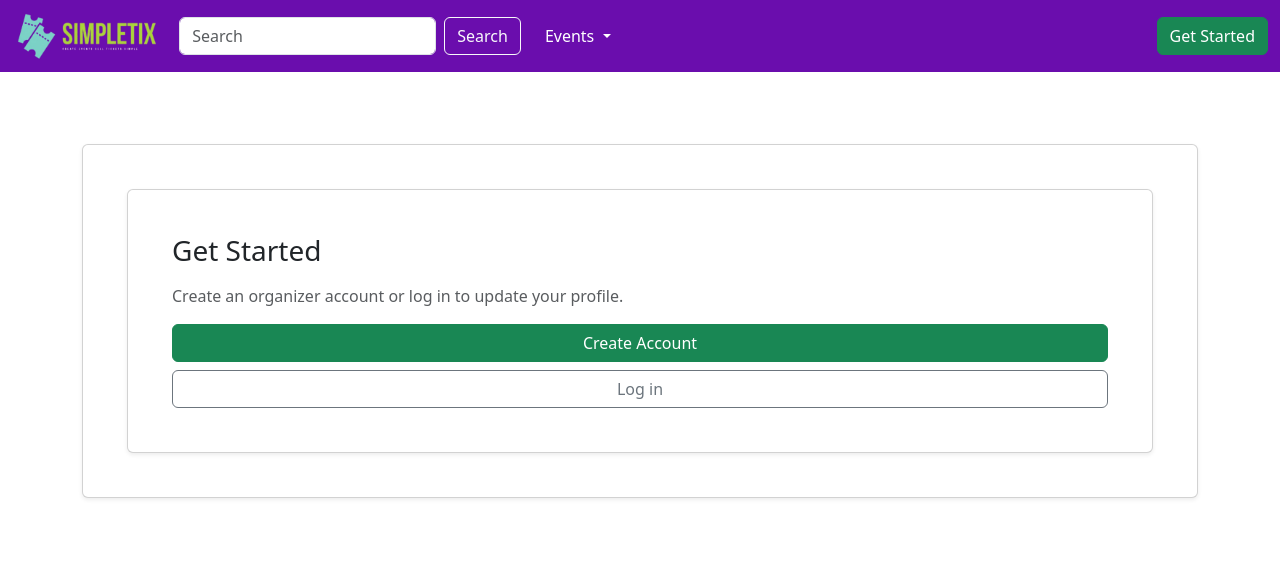
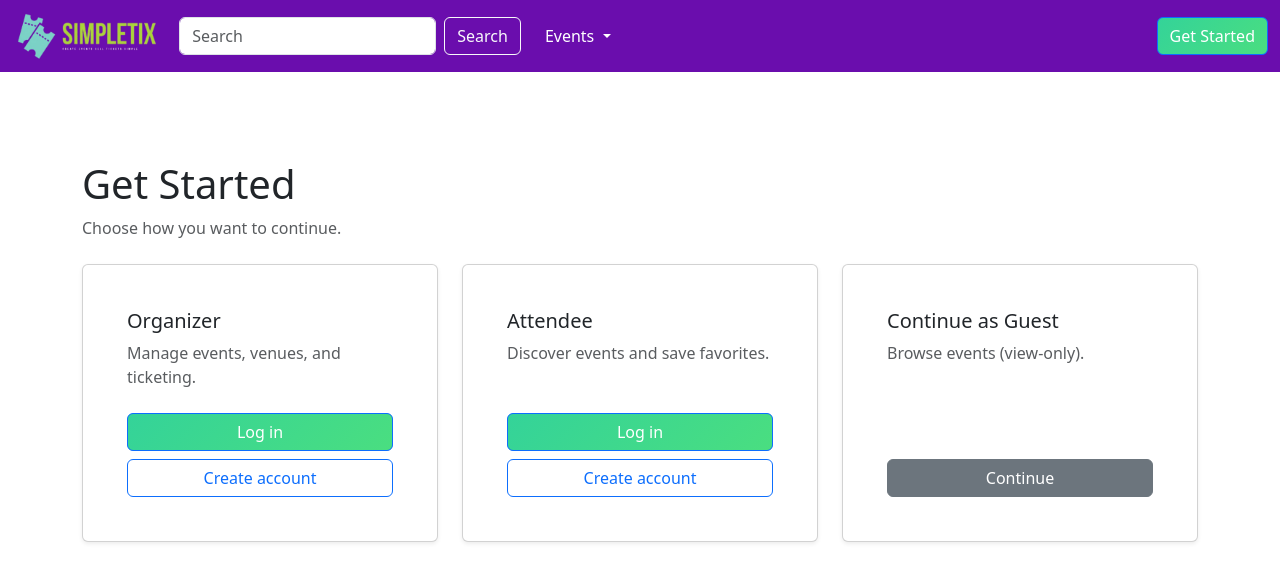
Before and after one commit to gcivil-nyu-org/team1-mon-fall25, a Django app: page /accounts/start/ in a window 1280 px wide. Shown: the top 582 px of the page. Run offline with Django 5.2, Linux system fonts and the light colour scheme.

Commit message:
improved signup page with role

```diff
--- a/simpletix/accounts/templates/accounts/start.html
+++ b/simpletix/accounts/templates/accounts/start.html
@@ -1,26 +1,51 @@
 {% extends "registration/base.html" %}
-{% block title %}Get Started · SimpleTix{% endblock %}
+{% load static %}
+
+{% block title %}Get Started • SimpleTix{% endblock %}
 
 {% block content %}
-<div class="card shadow-sm">
-  <div class="card-body">
-    <div class="card shadow-sm">
-  <div class="card-body">
-    <h3 class="card-title mb-3">Get Started</h3>
-    <p class="text-muted">Create an organizer account or log in to update your profile.</p>
+  <div class="py-3">
+    <h1 class="mb-2">Get Started</h1>
+    <p class="text-muted mb-4">Choose how you want to continue.</p>
 
-    {% if user.is_authenticated %}
-      <a href="{% url 'accounts:profile_edit' %}?next=/" class="btn btn-success w-100">
-        Edit Profile
-      </a>
-    {% else %}
-      <a href="{% url 'accounts:signup' %}?next=/" class="btn btn-success w-100 mb-2">
-        Create Account
-      </a>
-      <a href="{% url 'accounts:login' %}?next=/" class="btn btn-outline-secondary w-100">
-        Log in
-      </a>
-    {% endif %}
+    <div class="row g-4">
+      <div class="col-12 col-md-4">
+        <div class="card h-100 shadow-sm">
+          <div class="card-body d-flex flex-column">
+            <h5 class="card-title">Organizer</h5>
+            <p class="card-text text-muted mb-4">Manage events, venues, and ticketing.</p>
+            <div class="mt-auto d-grid gap-2">
+              <a class="btn btn-primary" href="{% url 'accounts:login' %}?role=organizer">Log in</a>
+              <a class="btn btn-outline-primary" href="{% url 'accounts:signup' %}?role=organizer">Create account</a>
+            </div>
+          </div>
+        </div>
+      </div>
+
+      <div class="col-12 col-md-4">
+        <div class="card h-100 shadow-sm">
+          <div class="card-body d-flex flex-column">
+            <h5 class="card-title">Attendee</h5>
+            <p class="card-text text-muted mb-4">Discover events and save favorites.</p>
+            <div class="mt-auto d-grid gap-2">
+              <a class="btn btn-primary" href="{% url 'accounts:login' %}?role=attendee">Log in</a>
+              <a class="btn btn-outline-primary" href="{% url 'accounts:signup' %}?role=attendee">Create account</a>
+            </div>
+          </div>
+        </div>
+      </div>
+
+      <div class="col-12 col-md-4">
+        <div class="card h-100 shadow-sm">
+          <div class="card-body d-flex flex-column">
+            <h5 class="card-title">Continue as Guest</h5>
+            <p class="card-text text-muted mb-4">Browse events (view-only).</p>
+            <div class="mt-auto d-grid">
+              <a class="btn btn-secondary" href="{% url 'accounts:guest_entry' %}">Continue</a>
+            </div>
+          </div>
+        </div>
+      </div>
+    </div>
   </div>
-</div>
 {% endblock %}
--- a/simpletix/accounts/urls.py
+++ b/simpletix/accounts/urls.py
@@ -2,6 +2,7 @@ from django.urls import path
 from . import views
 from django.contrib.auth.views import LoginView, LogoutView
 from django.urls import path, reverse_lazy
+from django.contrib.auth import views as auth_views
 
 app_name = "accounts"
 
@@ -9,6 +10,10 @@ urlpatterns = [
     path("start/", views.start, name="start"),
     path("signup/", views.signup, name="signup"),
     path("profile/edit/", views.profile_edit, name="profile_edit"),
-    path("login/", LoginView.as_view(template_name="registration/login.html"), name="login"),
+    path("login/", auth_views.LoginView.as_view(template_name="accounts/login.html"), name="login"),
     path("logout/", views.logout_then_home, name="logout"),
+        # New: Auth Hub + role pick + guest entry
+    path("start/", views.GetStartedView.as_view(), name="start"),
+    path("pick/<str:role>/", views.pick_role, name="pick_role"),
+    path("guest/", views.guest_entry, name="guest_entry"),
 ]
--- a/simpletix/accounts/views.py
+++ b/simpletix/accounts/views.py
@@ -1,9 +1,51 @@
+# accounts/views.py
+from io import BytesIO
+from pathlib import Path
+
 from django.contrib import messages
-from django.contrib.auth import login as auth_login, logout
+from django.contrib.auth import login as auth_login
+from django.contrib.auth import logout as auth_logout
 from django.contrib.auth.decorators import login_required
+from django.core.files.uploadedfile import InMemoryUploadedFile
 from django.shortcuts import redirect, render
+from django.urls import NoReverseMatch, reverse
+from django.views.generic import TemplateView
+from django.conf import settings
+from PIL import Image, ImageOps
 from .forms import SignupForm, OrganizerProfileForm
 from .models import OrganizerProfile
+
+
+ALLOWED_ROLES = {"organizer", "attendee"}  # guest handled separately
+
+
+class GetStartedView(TemplateView):
+    template_name = "accounts/start.html"  # reuse your existing file
+
+
+def pick_role(request, role: str):
+    role = (role or "").lower()
+    if role not in ALLOWED_ROLES:
+        messages.error(request, "Invalid choice. Please pick Organizer or Attendee.")
+        return redirect("accounts:start")
+
+    # Remember what the user intended (optional, not used in templates now)
+    request.session["desired_role"] = role
+
+    # Send to your existing login page (signup is linked from there and from the hub)
+    try:
+        login_url = reverse("accounts:login")
+    except NoReverseMatch:
+        login_url = "/accounts/login/"
+
+    return redirect(f"{login_url}?role={role}")
+
+
+def guest_entry(request):
+    request.session["guest"] = True
+    messages.info(request, "You’re browsing as a guest. Sign up to save your activity.")
+    return redirect(f"{reverse('events:event_list')}?guest=1")
+
 
 def signup(request):
     if request.method == "POST":
@@ -18,9 +60,7 @@ def signup(request):
 
             messages.success(request, "Account created. Welcome to SimpleTix!")
 
-            # Prefer explicit next param; otherwise go home
             next_url = request.GET.get("next") or request.POST.get("next")
-            # If your home is named route "home:index", keep it; otherwise use "/"
             return redirect(next_url or "/")
     else:
         form = SignupForm()
@@ -32,6 +72,39 @@ def signup(request):
     )
 
 
+# ---------- Image utils ----------
+def _to_jpeg_rgb(uploaded_file) -> InMemoryUploadedFile:
+    """
+    Convert an uploaded image (possibly RGBA/Palette) to RGB JPEG in-memory.
+    Returns an InMemoryUploadedFile suitable for assigning to an ImageField.
+    """
+    uploaded_file.seek(0)
+    img = Image.open(uploaded_file)
+
+    # Respect EXIF orientation if present
+    img = ImageOps.exif_transpose(img)
+
+    # JPEG can't store alpha/Palette; normalize to RGB
+    if img.mode in ("RGBA", "LA", "P"):
+        img = img.convert("RGB")
+
+    buf = BytesIO()
+    img.save(buf, format="JPEG", quality=85, optimize=True)
+    buf.seek(0)
+
+    stem = Path(uploaded_file.name).stem or "avatar"
+    out_name = f"{stem}.jpg"
+    return InMemoryUploadedFile(
+        file=buf,
+        field_name="ImageField",
+        name=out_name,
+        content_type="image/jpeg",
+        size=buf.getbuffer().nbytes,
+        charset=None,
+    )
+
+
+@login_required
 @login_required
 def profile_edit(request):
     profile, _ = OrganizerProfile.objects.get_or_create(user=request.user)
@@ -39,7 +112,7 @@ def profile_edit(request):
     if request.method == "POST":
         form = OrganizerProfileForm(request.POST, request.FILES, instance=profile)
         if form.is_valid():
-            form.save()
+            form.save()  # cleaned_data already contains normalized JPEG
             messages.success(request, "Profile updated successfully.")
             next_url = request.POST.get("next") or request.GET.get("next") or "/"
             return redirect(next_url)
@@ -52,12 +125,14 @@ def profile_edit(request):
         {"form": form, "next": request.GET.get("next", "/")},
     )
 
+
 def logout_then_home(request):
-    """Log out and go to the homepage (no banner)."""
-    logout(request)
-    return redirect("simpletix:index")
+    auth_logout(request)
+    return redirect(getattr(settings, "LOGOUT_REDIRECT_URL", "/"))
+
 
 def start(request):
+    # Clear any queued messages so the hub looks clean on refresh
     for _ in messages.get_messages(request):
         pass
     return render(request, "accounts/start.html")
--- a/simpletix/config/urls.py
+++ b/simpletix/config/urls.py
@@ -14,23 +14,18 @@ Including another URLconf
     1. Import the include() function: from django.urls import include, path
     2. Add a URL to urlpatterns:  path('blog/', include('blog.urls'))
 """
+# config/urls.py
 from django.contrib import admin
-from django.urls import path, include
-from django.conf.urls.static import static
-from django.conf import settings
-
 from django.urls import path, include
 from django.conf import settings
 from django.conf.urls.static import static
 
-
-
 urlpatterns = [
-    path('', include('simpletix.urls')),
-    path('admin/', admin.site.urls),
-     path('events/', include(('events.urls', 'events'), namespace='events')),
+    path("", include("simpletix.urls")),  # main site at root
+    path("admin/", admin.site.urls),
+    path("events/", include(("events.urls", "events"), namespace="events")),
     path("accounts/", include(("accounts.urls", "accounts"), namespace="accounts")),
-    path("", include(("home.urls", "home"), namespace="home")),  # your test home app
+    # Removed: path("", include(("home.urls", "home"), namespace="home"))
 ]
 
 if settings.DEBUG:
--- /dev/null
+++ b/simpletix/conftest.py
@@ -0,0 +1,3 @@
+
+import os
+os.environ.setdefault("DJANGO_SETTINGS_MODULE", "config.settings")
--- /dev/null
+++ b/simpletix/pytest.ini
@@ -0,0 +1,3 @@
+[pytest]
+DJANGO_SETTINGS_MODULE = config.settings
+python_files = tests.py test_*.py *_tests.py
--- a/simpletix/requirements.txt
+++ b/simpletix/requirements.txt
@@ -13,3 +13,4 @@ s3transfer==0.14.0
 six==1.17.0
 sqlparse==0.5.3
 urllib3==2.5.0
+algoliasearch-django==4.0.0
--- a/simpletix/simpletix/templates/simpletix/nav.html
+++ b/simpletix/simpletix/templates/simpletix/nav.html
@@ -72,8 +72,10 @@
                 </ul>
               </li>
             {% else %}
-              <li class="nav-item">
-                <a class="btn btn-success ms-lg-3" href="{% url 'accounts:start' %}">Get Started</a>
+              <li>
+              <a href="{% url 'accounts:start' %}" class="btn btn-primary">
+               Get Started
+              </a>
               </li>
             {% endif %}
           </ul>
```
Also changed, not shown: simpletix/accounts/forms.py (+18 -12 lines), simpletix/accounts/templates/accounts/login.html (+60 -13 lines), simpletix/accounts/templates/accounts/signup.html (+50 -16 lines), simpletix/accounts/tests/test_auth_hub.py (added, +22 -0 lines), simpletix/media/profile_photos/Screenshot_2025-10-13_at_6.05.46PM.jpg (added), simpletix/media/profile_photos/profile_photos/Screenshot_2025-10-13_at_6.05.46PM.jpg (added).
